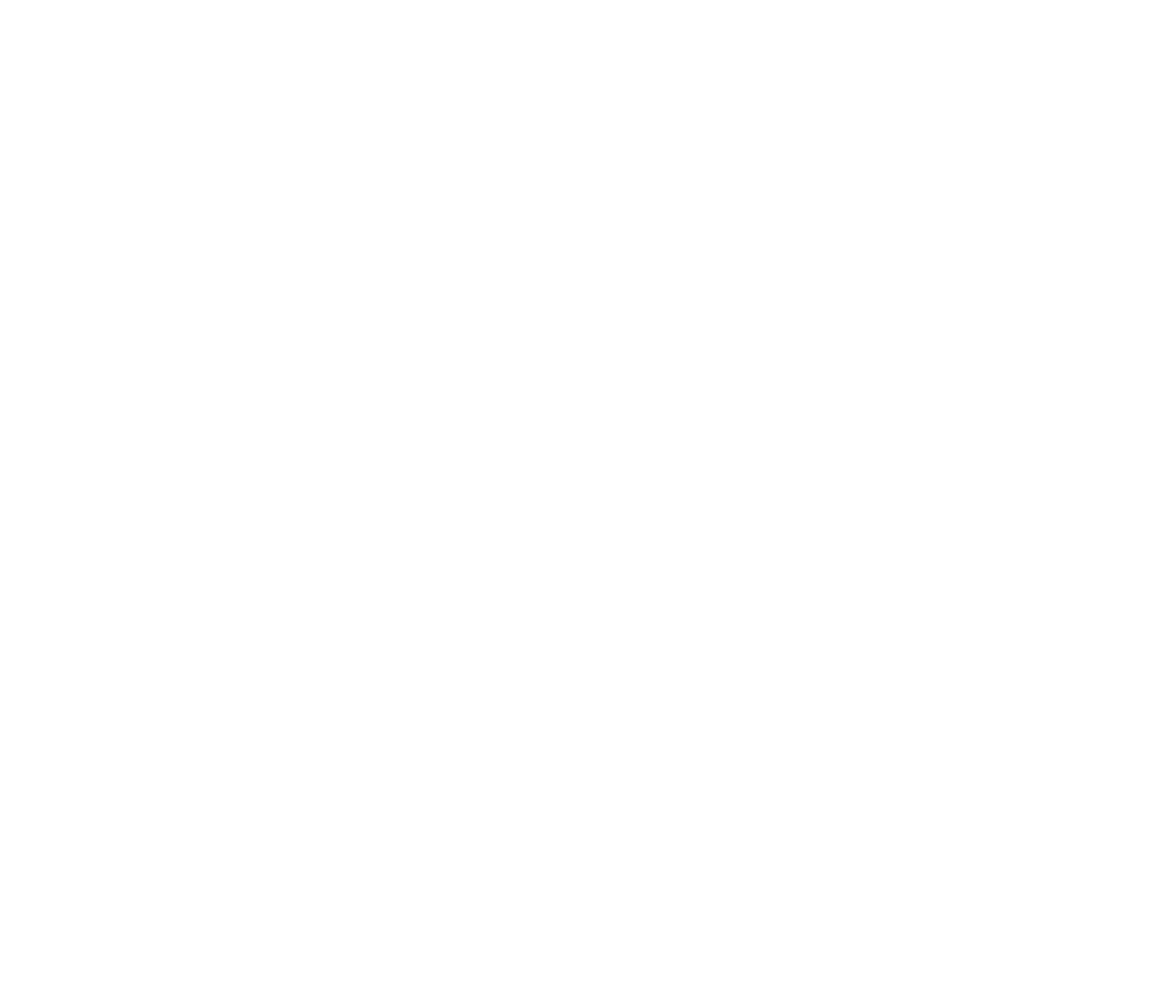
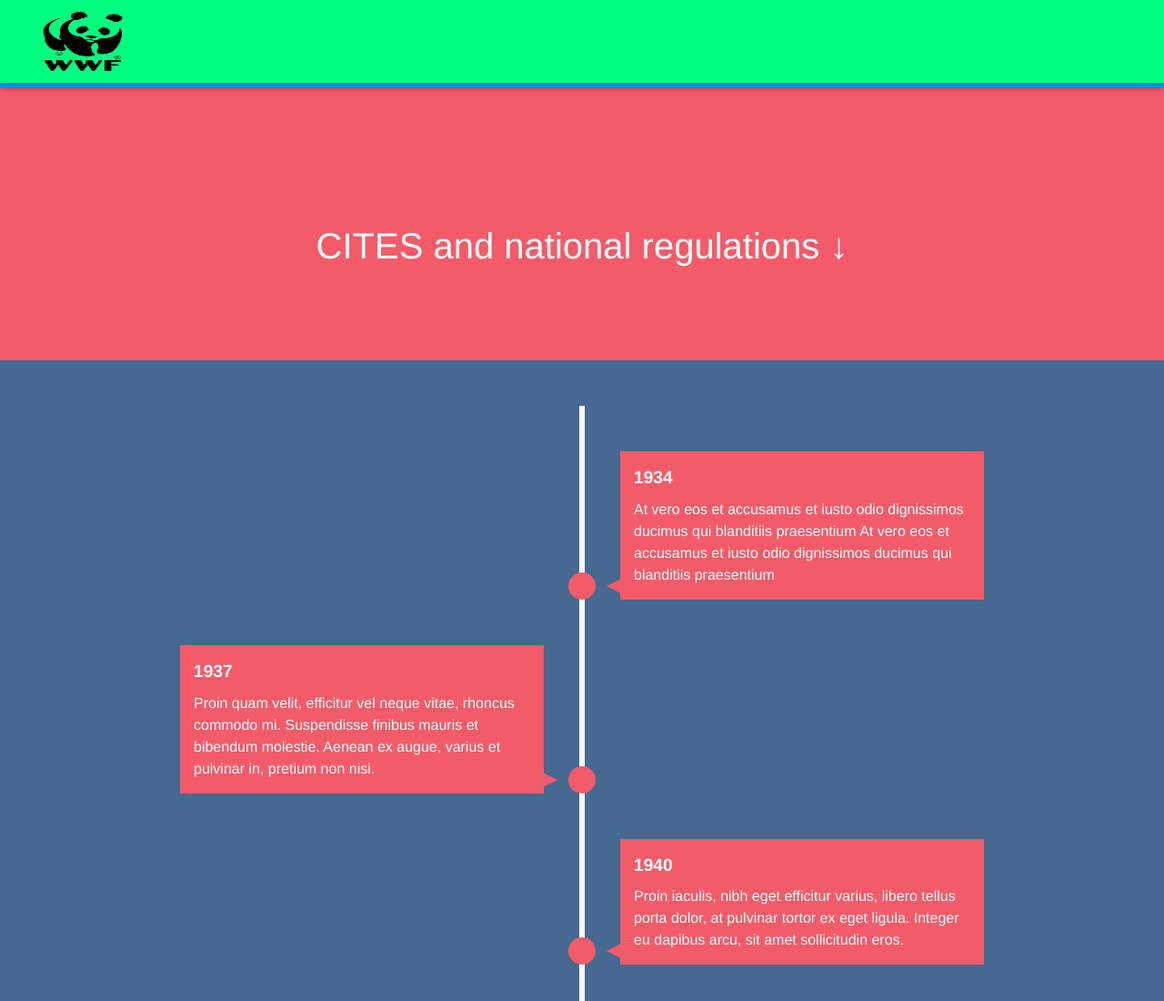
Before and after one commit to chauhankartik1708/Wildlife-ZooHackathon, a website: page public/cites.html in a window 1280 px wide. Shown: the top 1100 px of the page at 91% size. Before the commit the page ends 800 px from the top, so only its background shows below. Drawn offline with nearby package versions, Linux system fonts and the light colour scheme.

Commit message:
mainpage

```diff
--- /dev/null
+++ b/public/cites.css
@@ -0,0 +1,172 @@
+*,
+*::before,
+*::after {
+    margin: 0;
+    padding: 0;
+    box-sizing: border-box;
+}
+
+body {
+    font: normal 16px/1.5 "Helvetica Neue", sans-serif;
+    background: #456990;
+    color: #fff;
+    overflow-x: hidden;
+    padding-bottom: 50px;
+
+}
+.myl{
+    padding-top: 150px;
+}
+.intro {
+    background: #F45B69;
+    height: 300px;
+text-align: center;
+}
+
+.container {
+    width: 90%;
+    max-width: 1200px;
+    margin: 0 auto;
+    text-align: center;
+}
+
+h1 {
+    font-size: 2.5rem;
+}
+
+
+/* TIMELINE
+–––––––––––––––––––––––––––––––––––––––––––––––––– */
+
+.timeline ul {
+    background: #456990;
+    padding: 50px 0;
+}
+
+.timeline ul li {
+    list-style-type: none;
+    position: relative;
+    width: 6px;
+    margin: 0 auto;
+    padding-top: 50px;
+    background: #fff;
+}
+
+.timeline ul li::after {
+    content: '';
+    position: absolute;
+    left: 50%;
+    bottom: 0;
+    transform: translateX(-50%);
+    width: 30px;
+    height: 30px;
+    border-radius: 50%;
+    background: inherit;
+}
+
+.timeline ul li div {
+    position: relative;
+    bottom: 0;
+    width: 400px;
+    padding: 15px;
+    background: #F45B69;
+}
+
+.timeline ul li div::before {
+    content: '';
+    position: absolute;
+    bottom: 7px;
+    width: 0;
+    height: 0;
+    border-style: solid;
+}
+
+.timeline ul li:nth-child(odd) div {
+    left: 45px;
+}
+
+.timeline ul li:nth-child(odd) div::before {
+    left: -15px;
+    border-width: 8px 16px 8px 0;
+    border-color: transparent #F45B69 transparent transparent;
+}
+
+.timeline ul li:nth-child(even) div {
+    left: -439px;
+}
+
+.timeline ul li:nth-child(even) div::before {
+    right: -15px;
+    border-width: 8px 0 8px 16px;
+    border-color: transparent transparent transparent #F45B69;
+}
+
+time {
+    display: block;
+    font-size: 1.2rem;
+    font-weight: bold;
+    margin-bottom: 8px;
+}
+
+
+/* EFFECTS
+–––––––––––––––––––––––––––––––––––––––––––––––––– */
+
+.timeline ul li::after {
+    transition: background .5s ease-in-out;
+}
+
+.timeline ul li.in-view::after {
+    background: #F45B69;
+}
+
+.timeline ul li div {
+    visibility: hidden;
+    opacity: 0;
+    transition: all .5s ease-in-out;
+}
+
+.timeline ul li:nth-child(odd) div {
+    transform: translate3d(200px, 0, 0);
+}
+
+.timeline ul li:nth-child(even) div {
+    transform: translate3d(-200px, 0, 0);
+}
+
+.timeline ul li.in-view div {
+    transform: none;
+    visibility: visible;
+    opacity: 1;
+}
+
+
+/* GENERAL MEDIA QUERIES
+–––––––––––––––––––––––––––––––––––––––––––––––––– */
+
+@media screen and (max-width: 900px) {
+    .timeline ul li div {
+        width: 250px;
+    }
+    .timeline ul li:nth-child(even) div {
+        left: -289px;
+        /*250+45-6*/
+    }
+}
+
+@media screen and (max-width: 600px) {
+    .timeline ul li {
+        margin-left: 20px;
+    }
+    .timeline ul li div {
+        width: calc(100vw - 91px);
+    }
+    .timeline ul li:nth-child(even) div {
+        left: 45px;
+    }
+    .timeline ul li:nth-child(even) div::before {
+        left: -15px;
+        border-width: 8px 16px 8px 0;
+        border-color: transparent #F45B69 transparent transparent;
+    }
+}
--- a/public/cites.html
+++ b/public/cites.html
@@ -3,8 +3,129 @@
 <head>
     <meta charset="UTF-8">
     <title>Cites</title>
+    <link rel="stylesheet" href="https://maxcdn.bootstrapcdn.com/font-awesome/4.7.0/css/font-awesome.min.css">
+    <!-- Bootstrap core CSS -->
+    <link href="css/bootstrap.min.css" rel="stylesheet">
+    <!-- Material Design Bootstrap -->
+    <link href="css/mdb.min.css" rel="stylesheet">
+    <!-- Your custom styles (optional) -->
+    <link href="https://fonts.googleapis.com/css?family=Josefin+Sans|Lato|Lobster|Oswald|Roboto+Slab|Roboto:300i,400,400i" rel="stylesheet">
+    <link rel="stylesheet" href="style.css">
+    <link rel="stylesheet" href="cites.css">
 </head>
 <body>
+<nav class="navbar navbar-expand-lg navigation sticky-top">
+    <a href="index.html" class="navbar-brand">
+        <img src="wwf.png" width="150px" height="65px" alt="place logo here">
+    </a>
+</nav>
+<section class="intro">
+    <h1 class="myl">CITES and national regulations &darr;</h1>
+</section>
+
+<section class="timeline">
+    <ul>
+        <li>
+            <div>
+                <time>1934</time> At vero eos et accusamus et iusto odio dignissimos ducimus qui blanditiis praesentium At vero eos et accusamus et iusto odio dignissimos ducimus qui blanditiis praesentium
+            </div>
+        </li>
+        <li>
+            <div>
+                <time>1937</time> Proin quam velit, efficitur vel neque vitae, rhoncus commodo mi. Suspendisse finibus mauris et bibendum molestie. Aenean ex augue, varius et pulvinar in, pretium non nisi.
+            </div>
+        </li>
+        <li>
+            <div>
+                <time>1940</time> Proin iaculis, nibh eget efficitur varius, libero tellus porta dolor, at pulvinar tortor ex eget ligula. Integer eu dapibus arcu, sit amet sollicitudin eros.
+            </div>
+        </li>
+        <li>
+            <div>
+                <time>1943</time> In mattis elit vitae odio posuere, nec maximus massa varius. Suspendisse varius volutpat mattis. Vestibulum id magna est.
+            </div>
+        </li>
+        <li>
+            <div>
+                <time>1946</time> In mattis elit vitae odio posuere, nec maximus massa varius. Suspendisse varius volutpat mattis. Vestibulum id magna est.
+            </div>
+        </li>
+        <li>
+            <div>
+                <time>1956</time> In mattis elit vitae odio posuere, nec maximus massa varius. Suspendisse varius volutpat mattis. Vestibulum id magna est.
+            </div>
+        </li>
+        <li>
+            <div>
+                <time>1957</time> In mattis elit vitae odio posuere, nec maximus massa varius. Suspendisse varius volutpat mattis. Vestibulum id magna est.
+            </div>
+        </li>
+        <li>
+            <div>
+                <time>1967</time> Aenean condimentum odio a bibendum rhoncus. Ut mauris felis, volutpat eget porta faucibus, euismod quis ante.
+            </div>
+        </li>
+        <li>
+            <div>
+                <time>1977</time> Vestibulum porttitor lorem sed pharetra dignissim. Nulla maximus, dui a tristique iaculis, quam dolor convallis enim, non dignissim ligula ipsum a turpis.
+            </div>
+        </li>
+        <li>
+            <div>
+                <time>1985</time> In mattis elit vitae odio posuere, nec maximus massa varius. Suspendisse varius volutpat mattis. Vestibulum id magna est.
+            </div>
+        </li>
+        <li>
+            <div>
+                <time>2000</time> In mattis elit vitae odio posuere, nec maximus massa varius. Suspendisse varius volutpat mattis. Vestibulum id magna est.
+            </div>
+        </li>
+        <li>
+            <div>
+                <time>2005</time> In mattis elit vitae odio posuere, nec maximus massa varius. Suspendisse varius volutpat mattis. Vestibulum id magna est.
+            </div>
+        </li>
+    </ul>
+</section>
 
 </body>
+<script
+        src="https://code.jquery.com/jquery-3.3.1.js"
+        integrity="sha256-2Kok7MbOyxpgUVvAk/HJ2jigOSYS2auK4Pfzbm7uH60="
+        crossorigin="anonymous"></script>
+<script>
+    (function() {
+
+    'use strict';
+
+    // define variables
+    var items = document.querySelectorAll(".timeline li");
+
+    // check if an element is in viewport
+    // http://stackoverflow.com/questions/123999/how-to-tell-if-a-dom-element-is-visible-in-the-current-viewport
+                                                 function isElementInViewport(el) {
+        var rect = el.getBoundingClientRect();
+        return (
+        rect.top >= 0 &&
+        rect.left >= 0 &&
+        rect.bottom <= (window.innerHeight || document.documentElement.clientHeight) &&
+    rect.right <= (window.innerWidth || document.documentElement.clientWidth)
+    );
+    }
+
+    function callbackFunc() {
+        for (var i = 0; i < items.length; i++) {
+    if (isElementInViewport(items[i])) {
+        items[i].classList.add("in-view");
+    }
+    }
+    }
+
+    // listen for events
+       window.addEventListener("load", callbackFunc);
+    window.addEventListener("resize", callbackFunc);
+    window.addEventListener("scroll", callbackFunc);
+
+    })();
+</script>
 </html>
--- /dev/null
+++ b/public/maps.css
@@ -0,0 +1,22 @@
+body {
+    font-family :Arial;
+
+}
+#map-layer {
+    margin: 20px 0px;
+    width: 100%;
+    height: 1000px;
+}
+#btnAction {
+    background: #3878c7;
+    padding: 10px 40px;
+    border: #3672bb 1px solid;
+    border-radius: 2px;
+    color: #FFF;
+    font-size: 0.9em;
+    cursor:pointer;
+    display:block;
+}
+#btnAction:disabled {
+    background: #6c99d2;
+}
--- a/public/style.css
+++ b/public/style.css
@@ -8,8 +8,8 @@
   font-weight: bold;
 }
 body{
-    background-image: linear-gradient(to right, #D96BE5, #E86E21, #D96BE5);
-    background-size: 300% 100%;
+   /* background-image: linear-gradient(to right, #D96BE5, #E86E21, #D96BE5);
+   */ background-size: 300% 100%;
     background-position: 0% center;
     -webkit-animation: gradientAnimation 10s ease infinite;
     -moz-animation: gradientAnimation 10s ease infinite;
@@ -17,6 +17,14 @@ body{
     -o-animation: gradientAnimation 10s ease infinite;
     animation: gradientAnimation 10s ease infinite;
     background-attachment: fixed;
+    animation: myanimation 10s infinite;
+}
+@keyframes myanimation {
+    0% { background-image: linear-gradient(to right, #D96BE5, #E86E21, #D96BE5)}
+    25%{ background-image: linear-gradient(to right, #cc2b5e , #753a88);}
+    50%{ background-image: linear-gradient(to right, #eb3349 ,#f45c43);}
+    75%{ background-image: linear-gradient(to right, #eecda3 ,#ef629f);}
+    100% { background-image: linear-gradient(to right, #7b4397,#dc2430);}
 }
 .temp{
     width: 100%;
```
Also changed, not shown: public/index.html (+2 -2 lines), public/map.html (added, +59 -0 lines).
